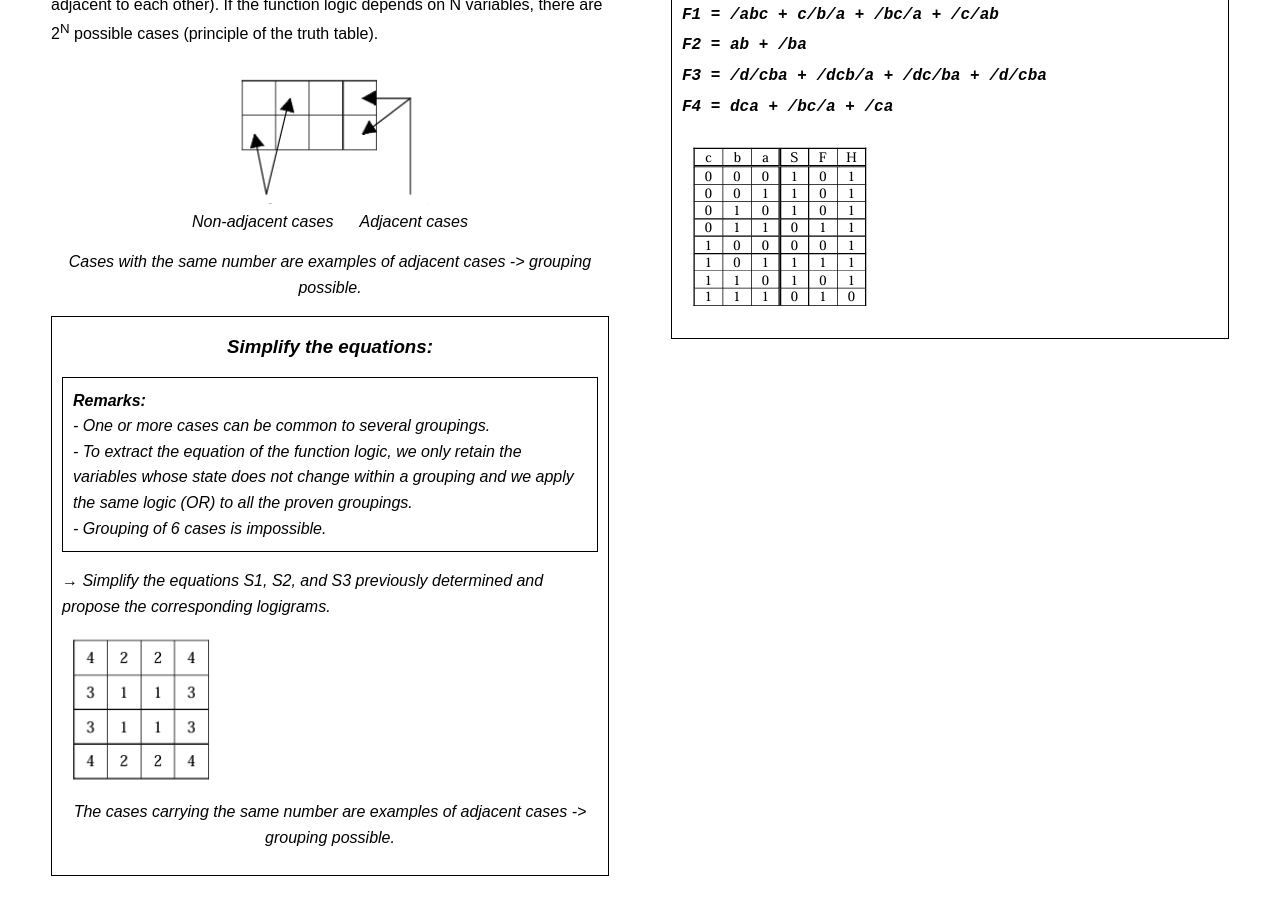
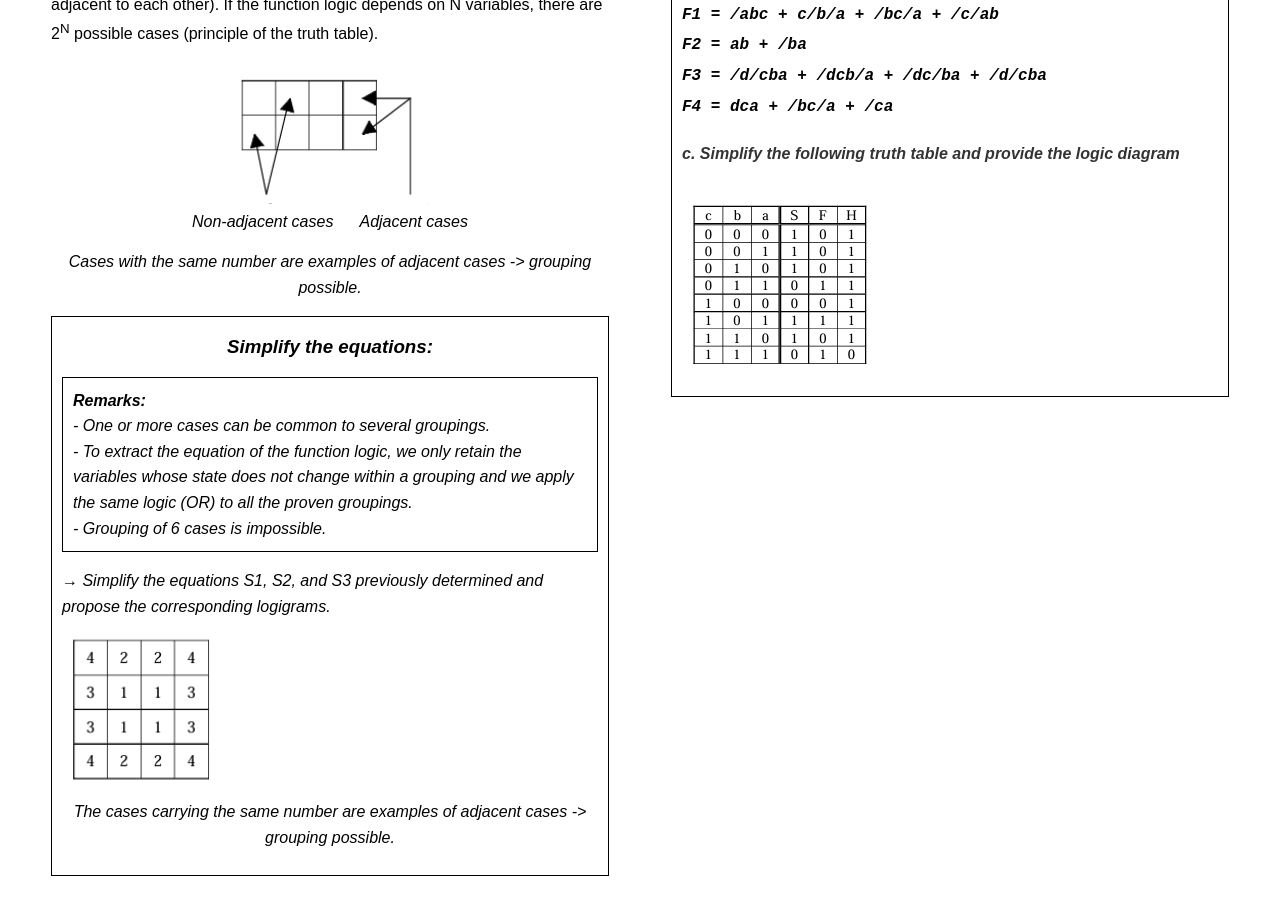
Before and after one commit to codex-demos/math, a plain HTML site: page index.html in a window 1280 px wide. Shown: the part 1090-2005 px from the top of the page. Drawn offline with Linux system fonts and the light colour scheme.

Commit message:
add missing heading

```diff
--- a/index.html
+++ b/index.html
@@ -182,6 +182,9 @@
             <p>F3 = /d/cba + /dcb/a + /dc/ba + /d/cba</p>
             <p>F4 = dca + /bc/a + /ca</p>
           </div>
+          <h4>
+            c. Simplify the following truth table and provide the logic diagram
+          </h4>
           <img src="image-6.png" alt="Applications Karnaugh map" />
         </div>
       </div>
```
